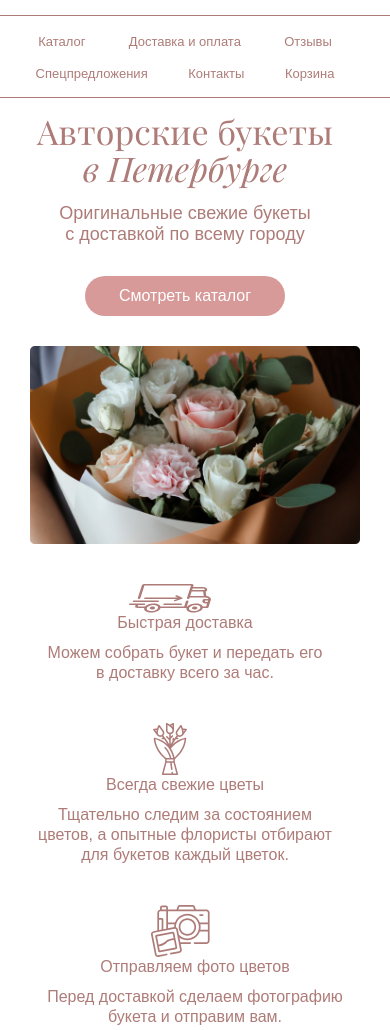
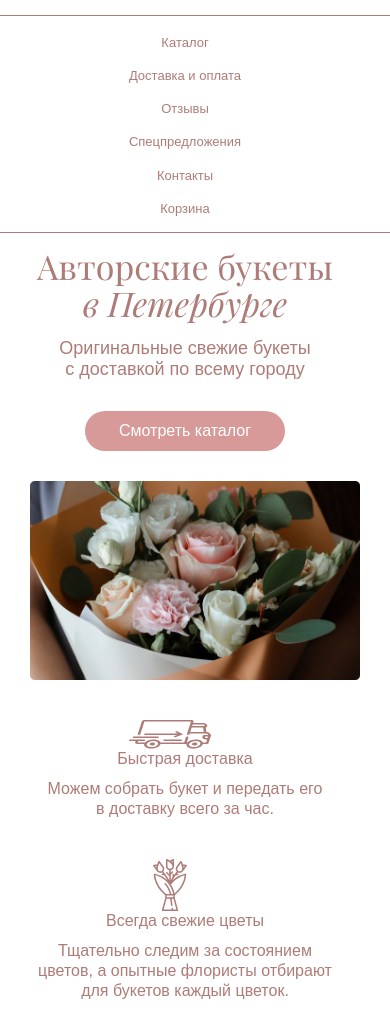
Before and after one commit to matveyGlush/itmo-design, a plain HTML site: page index.html in a window 390 px wide. Shown: the top 1030 px of the page. Drawn offline with Linux system fonts and the light colour scheme; a web font is replaced by a local one.

Commit message:
fix adaptive

```diff
--- a/css/media.css
+++ b/css/media.css
@@ -13,7 +13,11 @@
   }
 
   .hero__content {
-    margin-bottom: 70px;
+    margin-bottom: 30px;
+    display: flex;
+    flex-direction: column;
+    align-items: center;
+    text-align: center;
   }
 
   .advantages__item {
@@ -27,6 +31,13 @@
 }
 
 @media (max-width: 1024px) {
+  .nav {
+    flex-direction: column;
+    column-count: 2;
+    height: 150px;
+    text-align: center;
+  }
+
   .promo__content {
     max-width: unset;
   }
@@ -79,6 +90,11 @@
     padding: 16px 15px 0;
   }
 
+  .nav {
+    column-count: 1;
+    height: 200px;
+  }
+
   .nav__item {
     margin-bottom: 14px;
   }
@@ -113,14 +129,6 @@
     max-width: 200px;
     min-height: 40px;
     max-height: 50px;
-  }
-
-  .hero__content {
-    margin-bottom: 30px;
-    display: flex;
-    flex-direction: column;
-    align-items: center;
-    text-align: center;
   }
 
   .advantages__list {
--- a/css/style.css
+++ b/css/style.css
@@ -72,6 +72,7 @@ img {
   height: 100%;
   max-width: 285px;
   max-height: 80px;
+  min-height: 60px;
   padding: 10px 15px;
   transition: background-color .3s ease-in-out;
 }
```
